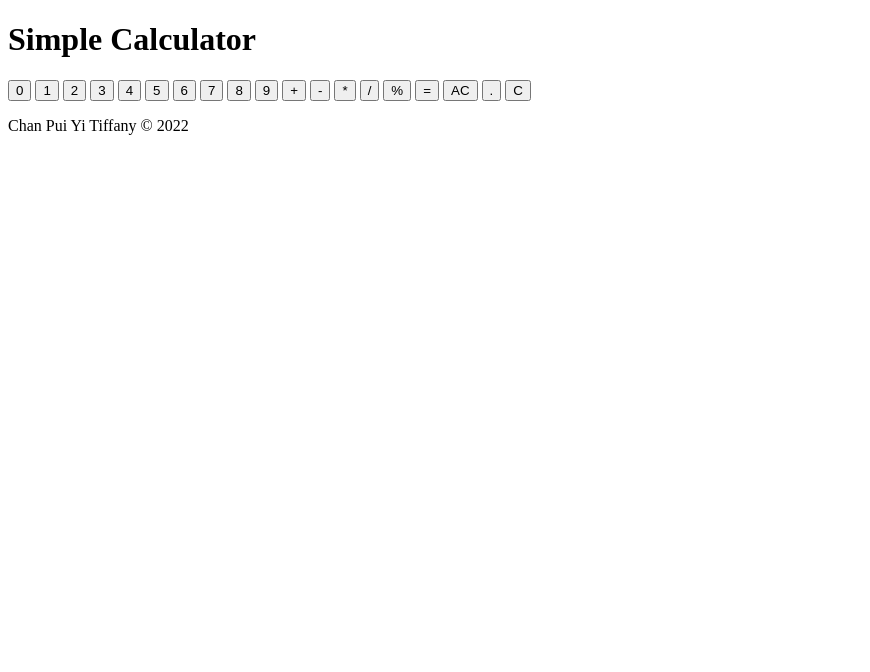
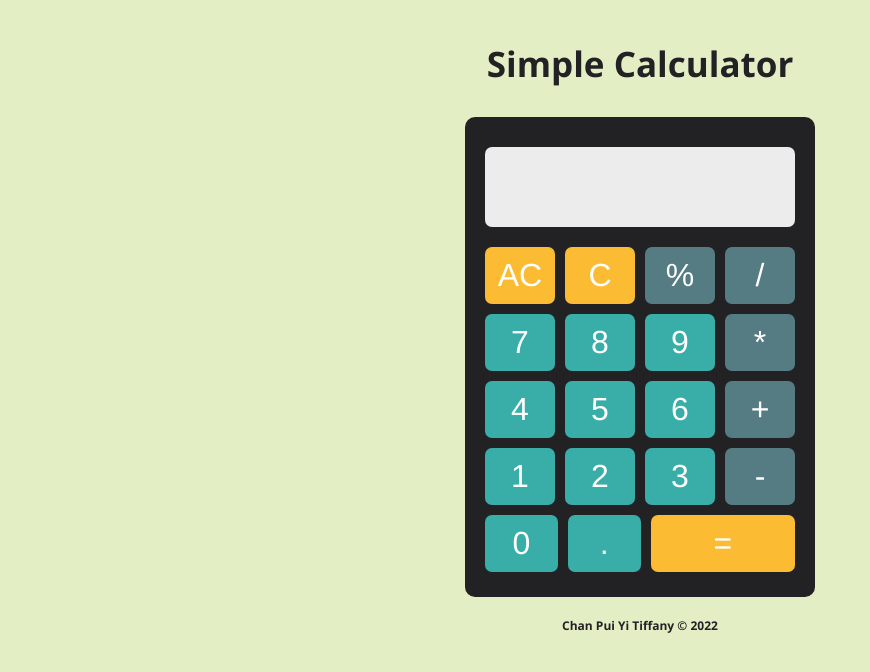
Before and after one commit to TiffanyChan614/odin-calculator, a plain HTML site: page index.html in a window 1280 px wide. Shown: the whole page, without its empty margins (0-870 px from the left). Drawn offline with Linux system fonts and the light colour scheme.

Commit message:
Add css and improve user interface

```diff
--- a/calculator.js
+++ b/calculator.js
@@ -1,4 +1,4 @@
-const display = document.querySelector(".display");
+const displayVar = document.querySelector(".display-content");
 const digitsBtns = document.querySelectorAll(".digits");
 const operBtns = document.querySelectorAll(".operators");
 const equalBtn = document.querySelector(".equal");
@@ -44,16 +44,16 @@ function calculate(){
     button.addEventListener('click', () => {
         console.log(resShown);
         if (resShown) {
-            display.textContent = "";
+            displayVar.textContent = "";
             resShown = false;
         }
         const num = button.textContent;
-        display.textContent += num;
+        displayVar.textContent += num;
     }));
 
     Array.from(operBtns).forEach((button) =>
         button.addEventListener('click', () => {
-            let tempNum = parseFloat(display.textContent);
+            let tempNum = parseFloat(displayVar.textContent);
             console.log("tempNum", tempNum);
             if (!isNaN(tempNum)){
                 if (firstNum !== null) {
@@ -65,7 +65,7 @@ function calculate(){
                     firstNum = tempNum;
                 }
                 oper = button.textContent;
-                display.textContent = "";
+                displayVar.textContent = "";
                 dotPressed = false;
                 console.log("firstNum", firstNum);
                 console.log("secondNum", secondNum);
@@ -74,8 +74,8 @@ function calculate(){
         }));
 
     equalBtn.addEventListener('click', () => {
-        if (display.textContent){
-            secondNum = parseFloat(display.textContent);
+        if (displayVar.textContent){
+            secondNum = parseFloat(displayVar.textContent);
             dotPressed = false;
         }
 
@@ -84,9 +84,9 @@ function calculate(){
                 oper !== null){
             let res = operate(operators[oper], firstNum, secondNum);
             if (typeof res === "number")
-                display.textContent = +res.toFixed(8);
+                displayVar.textContent = +res.toFixed(8);
             else
-                display.textContent = res;
+                displayVar.textContent = res;
             console.log("res", res);
             firstNum = null;
             secondNum = null;
@@ -96,7 +96,7 @@ function calculate(){
     });
 
     clearBtn.addEventListener('click', () => {
-        display.textContent = "";
+        displayVar.textContent = "";
         firstNum = null;
         secondNum = null;
         oper = null;
@@ -105,14 +105,14 @@ function calculate(){
 
     dotBtn.addEventListener('click', () => {
         if (!dotPressed){
-            display.textContent += ".";
+            displayVar.textContent += ".";
             dotPressed = true;
         }
     });
 
     bsBtn.addEventListener('click', () => {
-        let oldContent = display.textContent;
-        display.textContent = oldContent.slice(0, oldContent.length-1);
+        let oldContent = displayVar.textContent;
+        displayVar.textContent = oldContent.slice(0, oldContent.length-1);
     });
 }
 
--- a/index.html
+++ b/index.html
@@ -5,33 +5,44 @@
     <meta http-equiv="X-UA-Compatible" content="IE=edge">
     <meta name="viewport" content="width=device-width, initial-scale=1.0">
     <title>Calculator</title>
+    <link rel="stylesheet" href="style.css">
     <script src="calculator.js" defer></script>
 </head>
 <body>
     <header><h1>Simple Calculator</h1></header>
     <main class="main">
         <div class="calculator">
-            <div class="display"></div>
+            <div class="display"><p class="display-content"></p></div>
             <div class="buttons">
-                <button class="digits">0</button>
-                <button class="digits">1</button>
-                <button class="digits">2</button>
-                <button class="digits">3</button>
-                <button class="digits">4</button>
-                <button class="digits">5</button>
-                <button class="digits">6</button>
-                <button class="digits">7</button>
-                <button class="digits">8</button>
-                <button class="digits">9</button>
-                <button class="operators">+</button>
-                <button class="operators">-</button>
-                <button class="operators">*</button>
-                <button class="operators">/</button>
-                <button class="operators">%</button>
-                <button class="equal">=</button>
-                <button class="clear">AC</button>
-                <button class="dot">.</button>
-                <button class="bs">C</button>
+                <div class="row one">
+                    <button class="clear">AC</button>
+                    <button class="bs">C</button>
+                    <button class="operators">%</button>
+                    <button class="operators">/</button>
+                </div>
+                <div class="row two">
+                    <button class="digits">7</button>
+                    <button class="digits">8</button>
+                    <button class="digits">9</button>
+                    <button class="operators">*</button>
+                </div>
+                <div class="row three">
+                    <button class="digits">4</button>
+                    <button class="digits">5</button>
+                    <button class="digits">6</button>
+                    <button class="operators">+</button>
+                </div>
+                <div class="row four">
+                    <button class="digits">1</button>
+                    <button class="digits">2</button>
+                    <button class="digits">3</button>
+                    <button class="operators">-</button>
+                </div>
+                <div class="row five">
+                    <button class="digits">0</button>
+                    <button class="dot">.</button>
+                    <button class="equal">=</button>
+                </div>
             </div>
         </div>
     </main>
--- /dev/null
+++ b/style.css
@@ -0,0 +1,123 @@
+*{
+    margin: 0;
+    padding: 0;
+    box-sizing: border-box;
+}
+
+body{
+    background-color: #e3eec5;
+    padding: 30px 10px;
+    display: flex;
+    flex-direction: column;
+    justify-content: center;
+    align-items: center;
+}
+
+h1, footer{
+    color: rgb(34, 34, 37);
+    font-weight: 600;
+    font-family: 'Segoe UI', Tahoma, Geneva, Verdana, sans-serif;
+}
+
+h1{
+    width: 350px;
+    font-size: 35px;
+    text-align: center;
+    margin: 10px auto 30px;
+}
+
+.calculator{
+    background-color: #222225;
+    height: 480px;
+    width: 350px;
+    margin: auto;
+    padding: 20px;
+    flex: 1 1 auto;
+    border-radius: 10px;
+}
+
+.display{
+    background-color: #ececec;
+    height: 80px;
+    width: 100%;
+    margin: 10px auto 20px;
+    position: relative;
+    border-radius: 7px;
+    font-family: Arial, Helvetica, sans-serif;
+}
+
+.display-content{
+    position: absolute;
+    bottom: 0;
+    right: 0;
+    color: rgb(54, 54, 54);
+    text-align: right;
+    font-size: 50px;
+    margin: 0 5px;
+}
+
+.buttons{
+    /* border: 1px solid white; */
+    width: 100%;
+    display: flex;
+    flex-direction: column;
+    justify-content: space-evenly;
+    align-items: flex-start;
+    gap: 10px;
+}
+
+.row{
+    width: 100%;
+    /* border: 1px solid red; */
+    display: flex;
+    justify-content: space-evenly;
+    align-items: center;
+    gap: 10px;
+}
+
+.equal{
+    flex: 2 1 auto;
+}
+
+button{
+    font-size: 2rem;
+    flex: 1 1 0;
+    padding: 10px;
+    border: 0;
+    border-radius: 7px;
+    color: #FFFFFF;
+    font-family: Helvetica, Arial, sans-serif;
+}
+
+.digits, .dot{
+    background-color: #39AEA9;
+}
+
+.operators{
+    background-color: #557B83;
+}
+
+.clear, .bs, .equal{
+    background-color: #fbbc33;
+}
+
+.digits:hover, .dot:hover{
+    background-color: #147a73;
+    transition: background-color 0.15s ease-out;
+}
+
+.operators:hover{
+    background-color: #33555d;
+    transition: background-color 0.15s ease-out;
+}
+
+.clear:hover, .bs:hover, .equal:hover{
+    background-color: #c2890f;
+    transition: background-color 0.15s ease-out;
+}
+
+.footer{
+    font-size: 12px;
+    text-align: center;
+    margin: 20px 0;
+}
```
